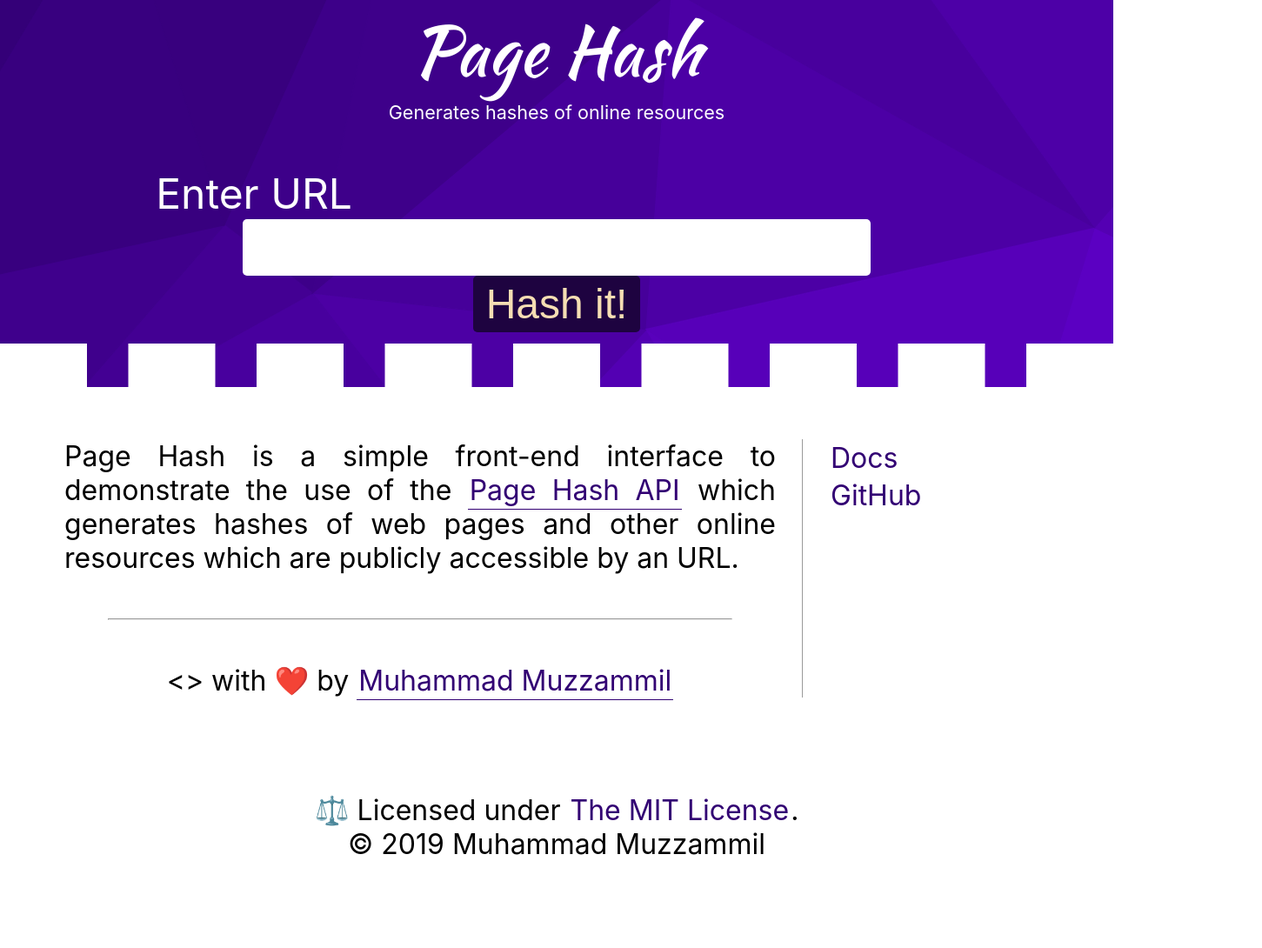
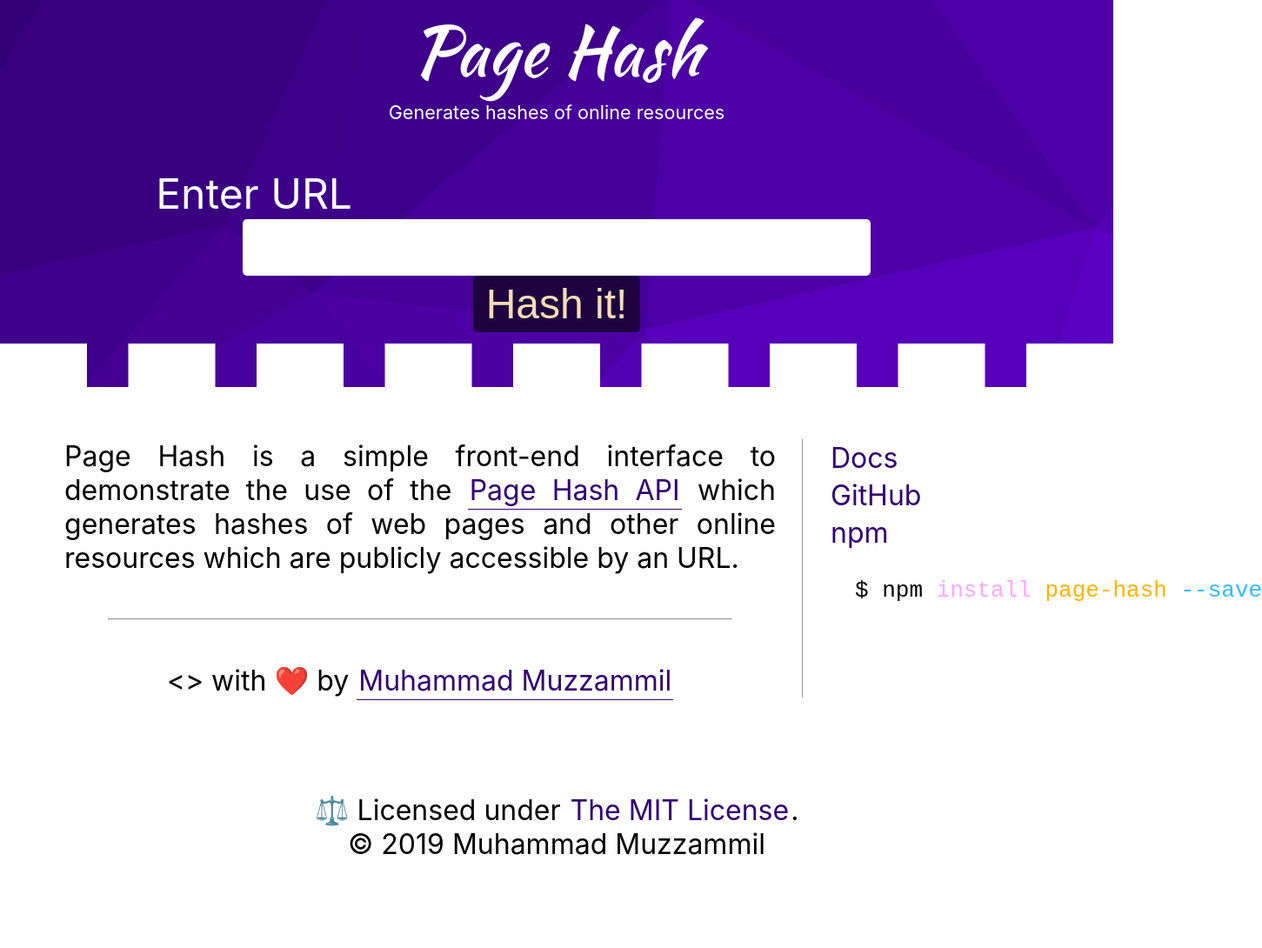
Before and after one commit to muhammadmuzzammil1998/Page-Hash, a website: page site/index.html in a window 1280 px wide. Shown: the whole page at 87% size, 1451 px wide, since content can reach past the window. Drawn offline with nearby package versions, Linux system fonts and the light colour scheme; files that its build step writes are made by us from their sources; files whose address does not match are found by name.

Commit message:
Added npm

```diff
--- a/site/index.html
+++ b/site/index.html
@@ -48,6 +48,10 @@
         <div id="extra">
           <div link="//github.com/muhammadmuzzammil1998/Page-Hash#page-hash">Docs</div>
           <div link="//github.com/muhammadmuzzammil1998/Page-Hash">GitHub</div>
+          <div link="//www.npmjs.com/package/page-hash">npm</div>
+          <div>
+            <pre><span class="cmd">npm</span> <span class="number">install</span> <span class="string">page-hash</span> <span class="key">--save</span></pre>
+          </div>
         </div>
       </div>
       <div id="notice">
```
